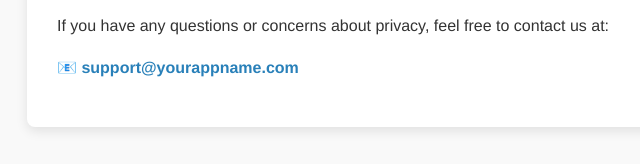
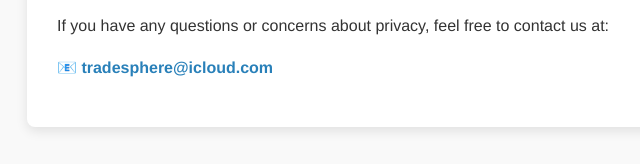
Before and after one commit to Rubellite-Ltd/Rubellite-Ltd.github.io, a plain HTML site: page Wordbook.PrivacyPolicy.html in a window 1280 px wide. Shown: the part 862-1026 px from the top of the page, 183-823 px from the left. Drawn offline with Linux system fonts and the light colour scheme.

Commit message:
Update Wordbook.PrivacyPolicy.html

```diff
--- a/Wordbook.PrivacyPolicy.html
+++ b/Wordbook.PrivacyPolicy.html
@@ -72,7 +72,7 @@
 
         <h2>5. Contact</h2>
         <p>If you have any questions or concerns about privacy, feel free to contact us at:</p>
-        <p class="email">📧 support@yourappname.com</p>
+        <p class="email">📧 tradesphere@icloud.com</p>
     </div>
 </body>
 </html>
```
